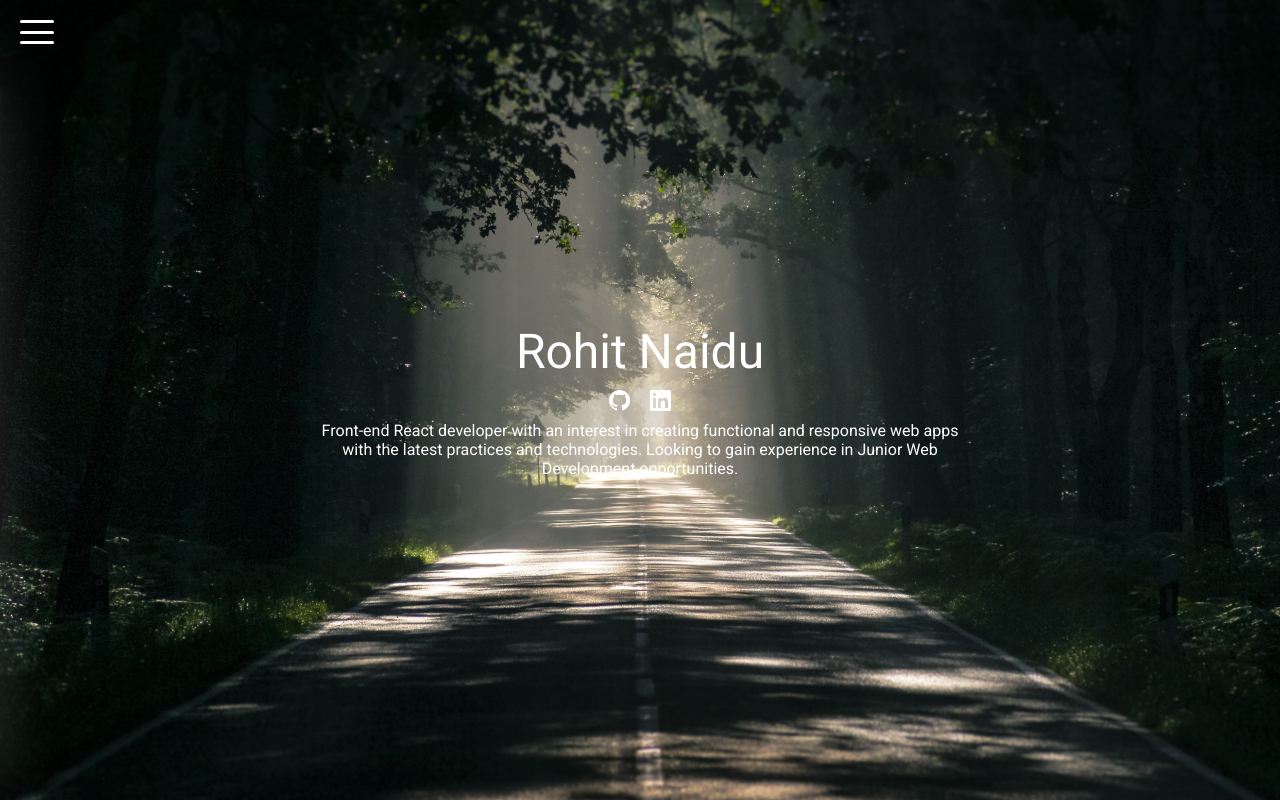
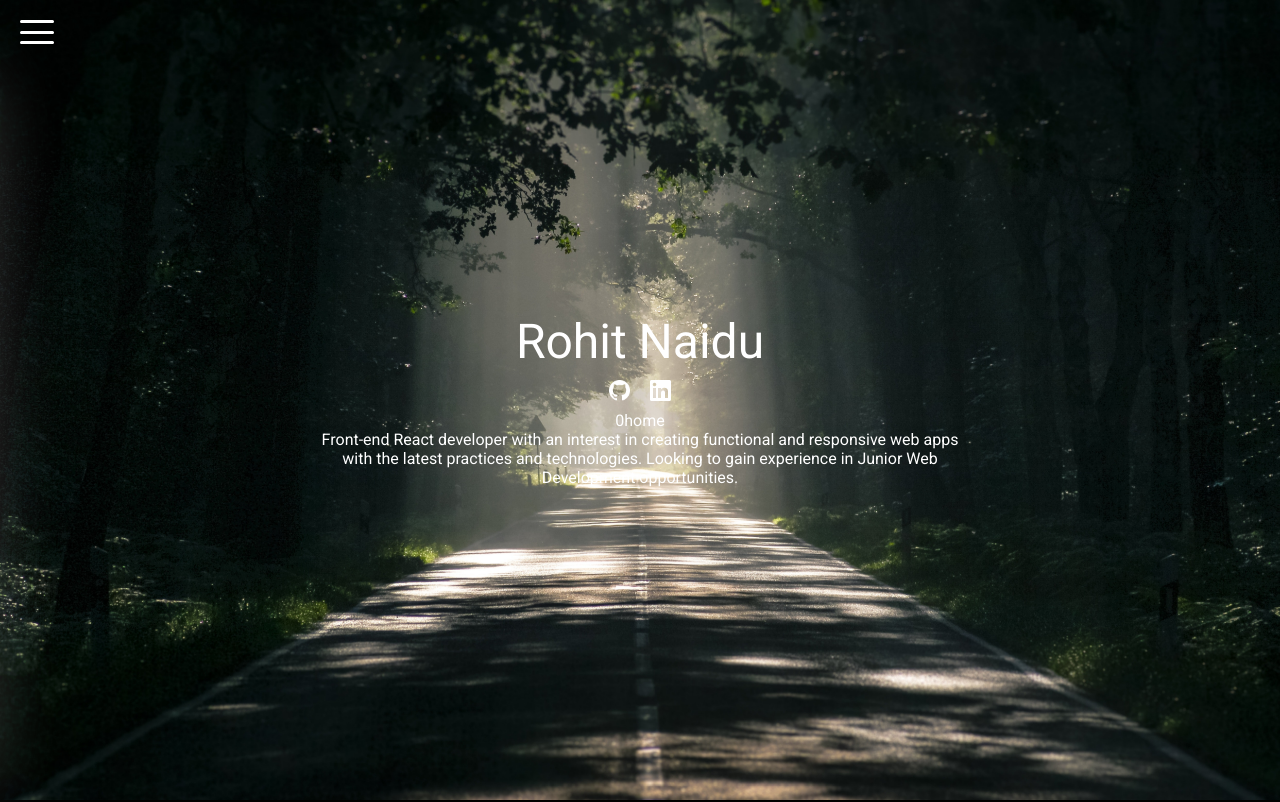
Before and after one commit to rohtett/find-rohit, a React (Create React App) app: page / in a window 1280 px wide. Shown: the top 802 px of the page. Built offline with nearby package versions, Linux system fonts and the light colour scheme.

Commit message:
scroll events (unfinished)

```diff
--- a/package.json
+++ b/package.json
@@ -8,6 +8,7 @@
     "@testing-library/jest-dom": "^5.16.5",
     "@testing-library/react": "^13.4.0",
     "@testing-library/user-event": "^13.5.0",
+    "lodash.throttle": "^4.1.1",
     "react": "^18.2.0",
     "react-scripts": "5.0.1",
     "react-scroll": "^1.8.8",
--- a/src/App.jsx
+++ b/src/App.jsx
@@ -12,33 +12,43 @@ import Education from "./Pages/Education/index";
 import Portfolio from "./Pages/Portfolio/index";
 import Contact from "./Pages/Contact/index";
 
+const _throttle = require("lodash.throttle");
+
 const App = () => {
 
-  const [view, setView] = useState("home");
+  const [view, setView] = useState(0);
   const [menuState, toggleMenu] = useState(false);
+  const [lastScroll, setScroll] = useState(0);
+  const [ticking, setTicking] = useState(false);
+
+  const menu = ["home", "education", "portfolio", "contact"];
 
   const _handleClick = e => {
     toggleMenu(false);
   }
 
-  const _handleScroll = e => {
-    toggleMenu(false);
-    console.log("scrolling");
-  }
+  const _handleScroll = _throttle(e => {
+    console.log("scroll");
+  }, 2000, {trailing: true, leading: true});
+
+
 
   useEffect(() => {
-    document.querySelector(`article#${view}`).scrollIntoView({behavior:"smooth"})
+    console.log(`scrolling to article#${menu[view]}`)
+    document.querySelector(`article#${menu[view]}`).scrollIntoView({behavior:"smooth"})
+
+    window.addEventListener("scroll", _handleScroll);
+
+    return() => {
+      window.removeEventListener("scroll", _handleScroll);
+    }
   }, [view])
-  useEffect(() => {
-    window.addEventListener("scrollDown", _handleScroll);
-    return() => {
-      window.addEventListener("scroll", _handleScroll);
-    }
-  })
 
   useEffect(() => {
     const container = document.getElementById("container");
+
     container.addEventListener("click", _handleClick);
+
     return() => {
       container.removeEventListener("click", _handleClick);
     }
@@ -49,10 +59,10 @@ const App = () => {
       <header>
         <Hamburger menuState={menuState} toggleMenu={toggleMenu} />
       </header>
-      <Menu menuState={menuState} toggleMenu={toggleMenu} view={view} setView={setView} />
+      <Menu menu={menu} menuState={menuState} toggleMenu={toggleMenu} view={view} setView={setView} />
       <div id="container">
         <div id="background" />
-        <Home />
+        <Home lastScroll={lastScroll} view={view} />
         <div id="article-wrapper">
           <Education />
           <Portfolio />
--- a/src/App.scss
+++ b/src/App.scss
@@ -36,9 +36,6 @@ body {
       color: white;
       width: 100%;
       height: 200vh;
-      @include breakpoint3 {
-        overflow:hidden;
-      }
       & #background {
         position: fixed;
         z-index: -1;
--- a/src/Components/Menu/Menu.jsx
+++ b/src/Components/Menu/Menu.jsx
@@ -1,13 +1,11 @@
 import "./Menu.scss";
 
-const Menu = ({toggleMenu, menuState, view, setView}) => {
-
-  const menu = ["home", "education", "portfolio", "contact"];
+const Menu = ({toggleMenu, menuState, view, setView, menu}) => {
 
   return (
     <nav id="menu" className={menuState? "":"slideOut"}>
       <ul>
-        { menu.map((item) => (
+        { menu.map((item, id) => (
           <li key = {item}>
             <input type = "radio" readOnly
               className="menu" name = "menu"
@@ -18,7 +16,7 @@ const Menu = ({toggleMenu, menuState, view, setView}) => {
               }}
             />
             <label htmlFor = { item }
-              onClick = {() => {setView(item)}
+              onClick = {() => {setView(id)}
             }>
               <div>{item.at(0).toUpperCase()+item.slice(1,item.length) }
               </div>
--- a/src/Pages/Home/index.jsx
+++ b/src/Pages/Home/index.jsx
@@ -1,6 +1,6 @@
 import "./styles.scss";
-
-const Home = () => {
+const menu = ["home", "education", "portfolio", "contact"];
+const Home = (props) => {
   return (
     <article id="home" title = "home">
         <div id="info">
@@ -13,6 +13,7 @@ const Home = () => {
               <div className="linkedin" />
             </a>
           </div>
+          {props.lastScroll + menu[props.view]}
           <article>
             Front-end React developer with an interest in creating functional and responsive web apps with the latest practices and technologies. Looking to gain experience in Junior Web Development opportunities.
           </article>
```
Also changed, not shown: 1 other file (tests, documents, lock files or other folders).
